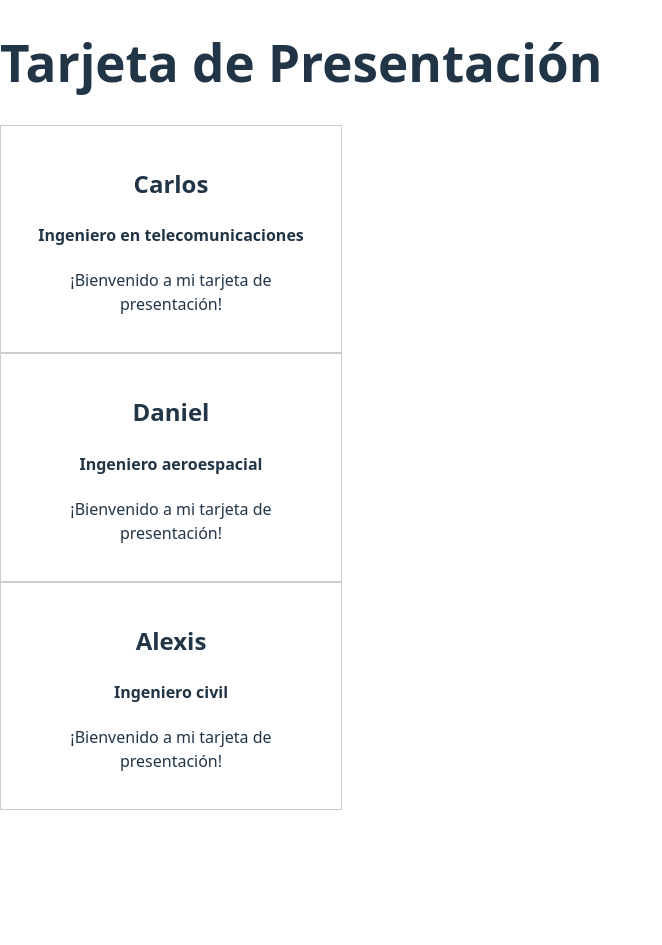
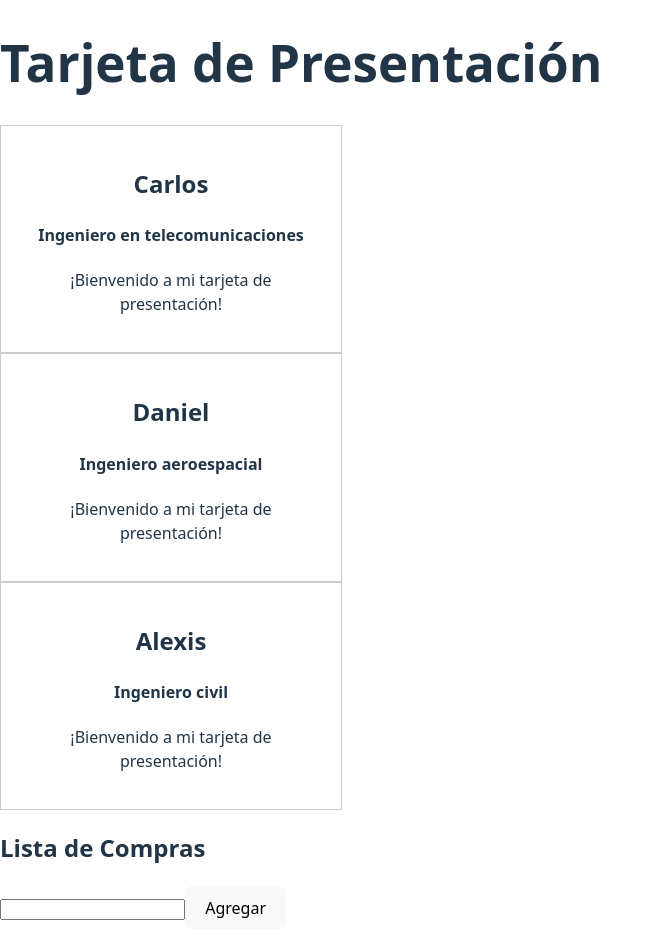
Before and after one commit to danielgp42/Introduccion_react, a React (Vite) app in the folder Proyecto1-Tarjeta_presentacion/mi-tarjeta/: page / in a window 1280 px wide. Shown: the whole page, without its empty margins (0-662 px from the left). Before the commit the page ends 810 px from the top, so only its background shows below. Built offline with nearby package versions, Linux system fonts and the light colour scheme.

Commit message:
Proyecto Lista compras

```diff
--- a/Proyecto1-Tarjeta_presentacion/mi-tarjeta/src/App.jsx
+++ b/Proyecto1-Tarjeta_presentacion/mi-tarjeta/src/App.jsx
@@ -1,5 +1,5 @@
 import Tarjeta from './Tarjeta';
-
+import ListaCompras from './Listacompras';
 function App() {
   return (
     <div>
@@ -17,6 +17,7 @@
         nombre={"Alexis"}
         profesion={"Ingeniero civil"}
       />
+      <ListaCompras/>
     </div>
   );
 }
--- /dev/null
+++ b/Proyecto1-Tarjeta_presentacion/mi-tarjeta/src/Listacompras.jsx
@@ -0,0 +1,40 @@
+import { useState } from "react";
+
+function ListaCompras() {
+  const [productos, setProductos] = useState([]);
+  const [nuevoProducto, setNuevoProducto] = useState("");
+
+  const agregarProducto = () => {
+    if (nuevoProducto.trim() !== "") {
+      setProductos([...productos, nuevoProducto]);
+      setNuevoProducto("");
+    }
+  };
+
+  const eliminarProducto = (index) => {
+    const nuevaLista = productos.filter((_, i) => i !== index);
+    setProductos(nuevaLista);
+  };
+
+  return (
+    <div>
+      <h2>Lista de Compras</h2>
+      <input
+        type="text"
+        value={nuevoProducto}
+        onChange={(e) => setNuevoProducto(e.target.value)}
+      />
+      <button onClick={agregarProducto}>Agregar</button>
+      <ul>
+        {productos.map((producto, index) => (
+          <li key={index}>
+            {producto}
+            <button onClick={() => eliminarProducto(index)}>Eliminar</button>
+          </li>
+        ))}
+      </ul>
+    </div>
+  );
+}
+
+export default ListaCompras;
```
